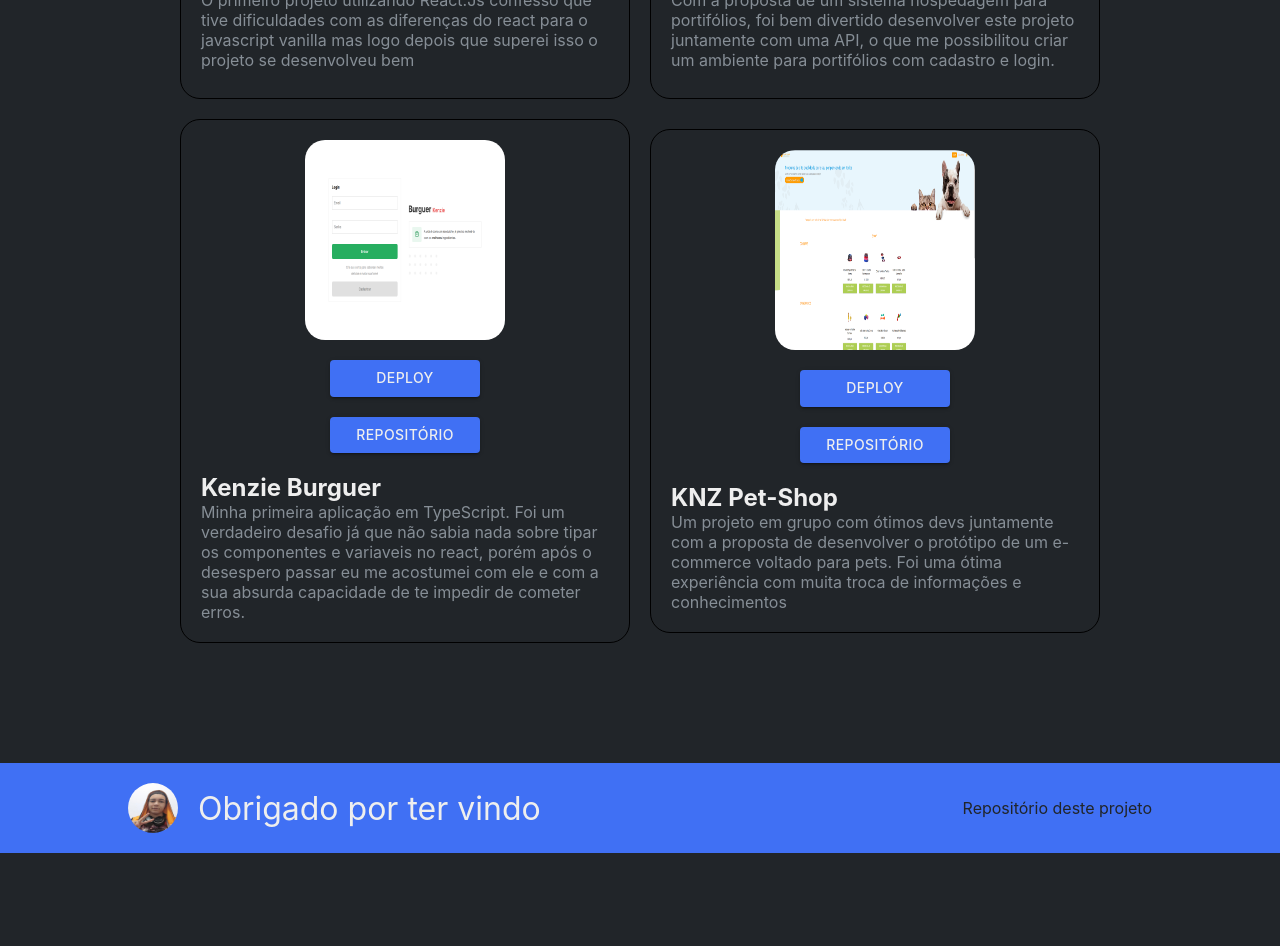
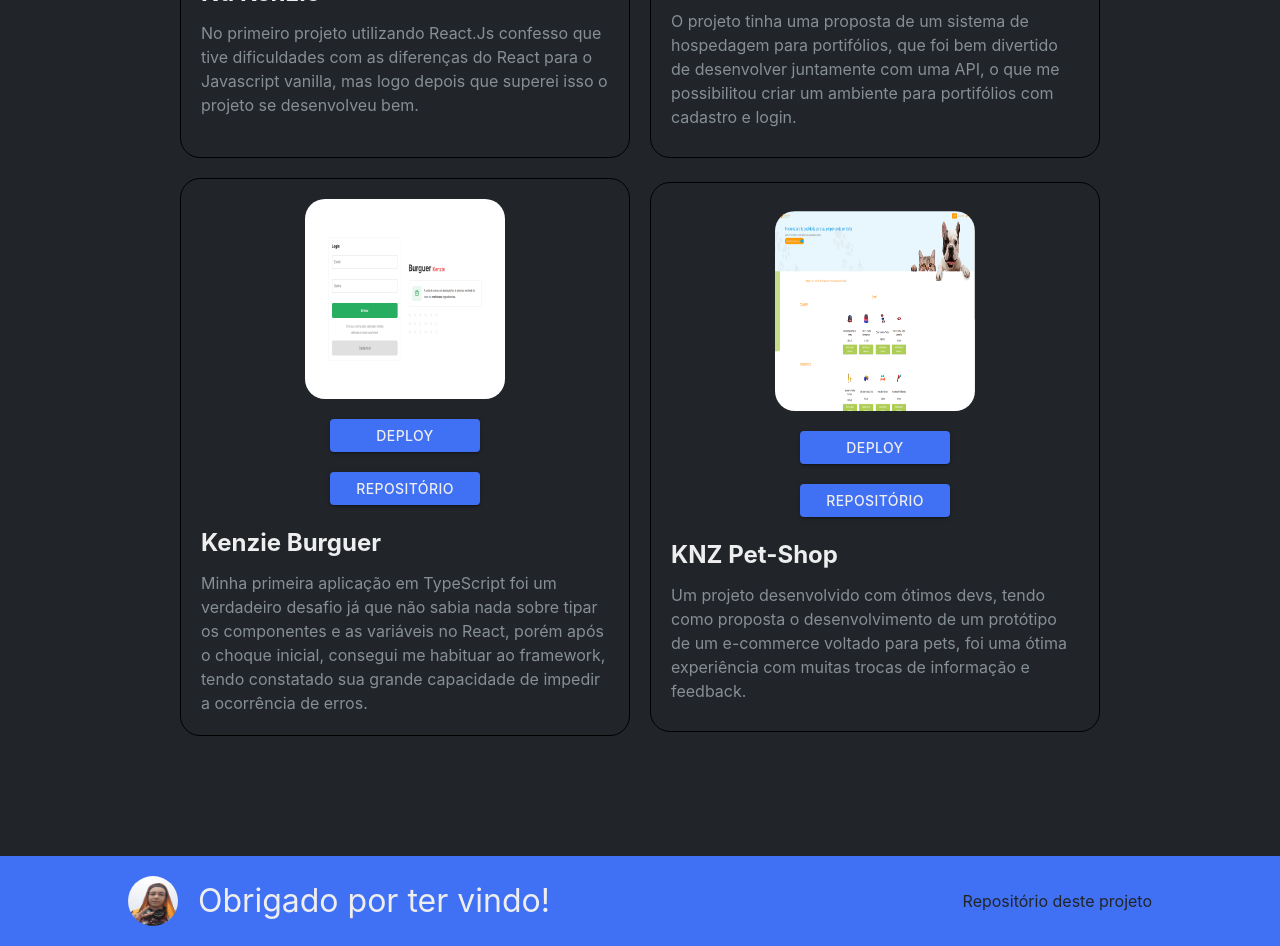
Before and after one commit to Rafaelgot10/Meu-Portifolio, a React (Vite) app: page /Projects in a window 1280 px wide. Shown: the part 580-1526 px from the top of the page. Before the commit the page ends 1433 px from the top, so only its background shows below. Built offline with nearby package versions, Linux system fonts and the light colour scheme.

Commit message:
fix:fix syntaxe descriptions

```diff
--- a/src/components/Footer/footer.tsx
+++ b/src/components/Footer/footer.tsx
@@ -6,7 +6,7 @@
     <StyledFoother>
       <div>
         <img src={myImage} alt="Imagem do Autor" />
-        <span>Obrigado por ter vindo </span>
+        <span>Obrigado por ter vindo! </span>
       </div>
       <div>
         <a href="https://github.com/Rafaelgot10/Meu-Portifolio" target="_blank">
--- a/src/pages/Home/home.tsx
+++ b/src/pages/Home/home.tsx
@@ -6,10 +6,10 @@
 export function Home() {
   const [count, setCount] = useState(0);
   const [name, setName] = useState("");
-  const boxName = "Desenvolvedor Web FullStack.";
+  const boxName = "Desenvolvedor Web FullStack";
 
   useEffect(() => {
-    if (count <= 27) {
+    if (count <= 26) {
       const timer = setInterval(() => {
         setName(name + boxName.charAt(count));
 
@@ -56,15 +56,15 @@
       <div className="about">
         <h2>Sobre mim</h2>
         <p>
-          Iniciando na área de programação Web com conhecimento nas Tecnologias
-          font-end (Typescript| React.js | CSS), e back-end (Node.js, python,
-          django)e também na área de automação industrial adquirindo uma boa
-          comunicação, experiência de trabalho em equipe, e proatividade. Sendo
+          Iniciando na área de programação Web com conhecimento nas tecnologias
+          Front-end (Typescript | React.js | CSS) e Back-end (Node.js | Python |
+          Django), bem como na área de automação industrial, adquirindo uma boa
+          comunicação, experiência de trabalho em equipe e proatividade. Sendo
           uma pessoa que gosta de estar sempre aprendendo para poder evoluir,
           antenado nas tecnologias do mercado. Atualmente estudo na Kenzie
           Academy Brasil onde desenvolvo projetos semanalmente que abrangem
-          desenvolvimento de interfaces responsivas utilizando React.js e
-          vercionando os mesmos com Git e GitHub..
+          desenvolvimento de interfaces responsivas, utilizando React.js e
+          versionando os mesmos com Git e GitHub.
         </p>
       </div>
     </StyledHome>
--- a/src/pages/Projects/projects.tsx
+++ b/src/pages/Projects/projects.tsx
@@ -37,9 +37,9 @@
             <h2>Nu Kenzie</h2>
 
             <p>
-              O primeiro projeto utilizando React.Js confesso que tive
-              dificuldades com as diferenças do react para o javascript vanilla
-              mas logo depois que superei isso o projeto se desenvolveu bem
+              No primeiro projeto utilizando React.Js confesso que tive
+              dificuldades com as diferenças do React para o Javascript vanilla,
+              mas logo depois que superei isso o projeto se desenvolveu bem.
             </p>
           </div>
         </li>
@@ -74,10 +74,10 @@
             <h2>KenzieHub</h2>
 
             <p>
-              Com a proposta de um sistema hospedagem para portifólios, foi bem
-              divertido desenvolver este projeto juntamente com uma API, o que
-              me possibilitou criar um ambiente para portifólios com cadastro e
-              login.
+              O projeto tinha uma proposta de um sistema de hospedagem para
+              portifólios, que foi bem divertido de desenvolver juntamente com
+              uma API, o que me possibilitou criar um ambiente para portifólios
+              com cadastro e login.
             </p>
           </div>
         </li>
@@ -112,10 +112,11 @@
             <h2>Kenzie Burguer</h2>
 
             <p>
-              Minha primeira aplicação em TypeScript. Foi um verdadeiro desafio
-              já que não sabia nada sobre tipar os componentes e variaveis no
-              react, porém após o desespero passar eu me acostumei com ele e com
-              a sua absurda capacidade de te impedir de cometer erros.
+              Minha primeira aplicação em TypeScript foi um verdadeiro desafio
+              já que não sabia nada sobre tipar os componentes e as variáveis no
+              React, porém após o choque inicial, consegui me habituar ao
+              framework, tendo constatado sua grande capacidade de impedir a
+              ocorrência de erros.
             </p>
           </div>
         </li>
@@ -147,10 +148,10 @@
             <h2>KNZ Pet-Shop</h2>
 
             <p>
-              Um projeto em grupo com ótimos devs juntamente com a proposta de
-              desenvolver o protótipo de um e-commerce voltado para pets. Foi
-              uma ótima experiência com muita troca de informações e
-              conhecimentos
+              Um projeto desenvolvido com ótimos devs, tendo como proposta o
+              desenvolvimento de um protótipo de um e-commerce voltado para
+              pets, foi uma ótima experiência com muitas trocas de informação e
+              feedback.
             </p>
           </div>
         </li>
--- a/src/pages/Projects/style.ts
+++ b/src/pages/Projects/style.ts
@@ -22,6 +22,12 @@
     }
   }
 
+  .informations {
+    display: flex;
+    flex-direction: column;
+    gap: 10px;
+  }
+
   .projectList {
     display: flex;
     flex-direction: row;
@@ -39,7 +45,7 @@
     justify-content: center;
     width: 100%;
     max-width: 450px;
-    min-height: 500px;
+    min-height: 550px;
     height: auto;
     border: solid 1px black;
     border-radius: var(--space-defaut);
--- a/src/pages/Skills/skills.tsx
+++ b/src/pages/Skills/skills.tsx
@@ -23,7 +23,7 @@
             <h2>HTML</h2>
             <p className="hidden">
               O HTML é uma linguagem de marcação de texto utilizada na
-              construção de páginas na web
+              construção de páginas na web.
             </p>
           </div>
         </li>
@@ -35,7 +35,7 @@
             <p>
               O CSS é um mecanismo para adicionar estilos a uma página web,
               aplicado diretamente nas tags HTML ou ficar contido dentro das
-              tags
+              tags.
             </p>
           </div>
         </li>
@@ -70,7 +70,7 @@
             <h2>React JS</h2>
             <p>
               O React é uma biblioteca JavaScript de código aberto com foco em
-              criar interfaces de usuário em páginas web
+              criar interfaces de usuário em páginas web.
             </p>
           </div>
         </li>
@@ -81,7 +81,7 @@
             <h2>Git</h2>
             <p>
               O Git é um sistema de versionamento de projeto usado para o
-              auxilio e acompanhamento do projeto
+              auxilio e acompanhamento do projeto.
             </p>
           </div>
         </li>
@@ -126,8 +126,8 @@
             <h2>Node.js</h2>
             <p>
               O Node.js é um ambiente de execução do código JavaScript do lado
-              servidor (server side), que na prática se reflete na possibilidade
-              de criar aplicações sem a necessidade do navegador.
+              servidor (server side), que se reflete na possibilidade de criar
+              aplicações localmente.
             </p>
           </div>
         </li>
--- a/src/styles/global.ts
+++ b/src/styles/global.ts
@@ -10,6 +10,7 @@
     text-decoration: none;
     transition: 0.5s;
     font-family: 'Tilt Neon', 'Inter', sans-serif;
+    line-height: 150%;
   }
 
   h1, h2, h3, h4, h5, h6 {
```
